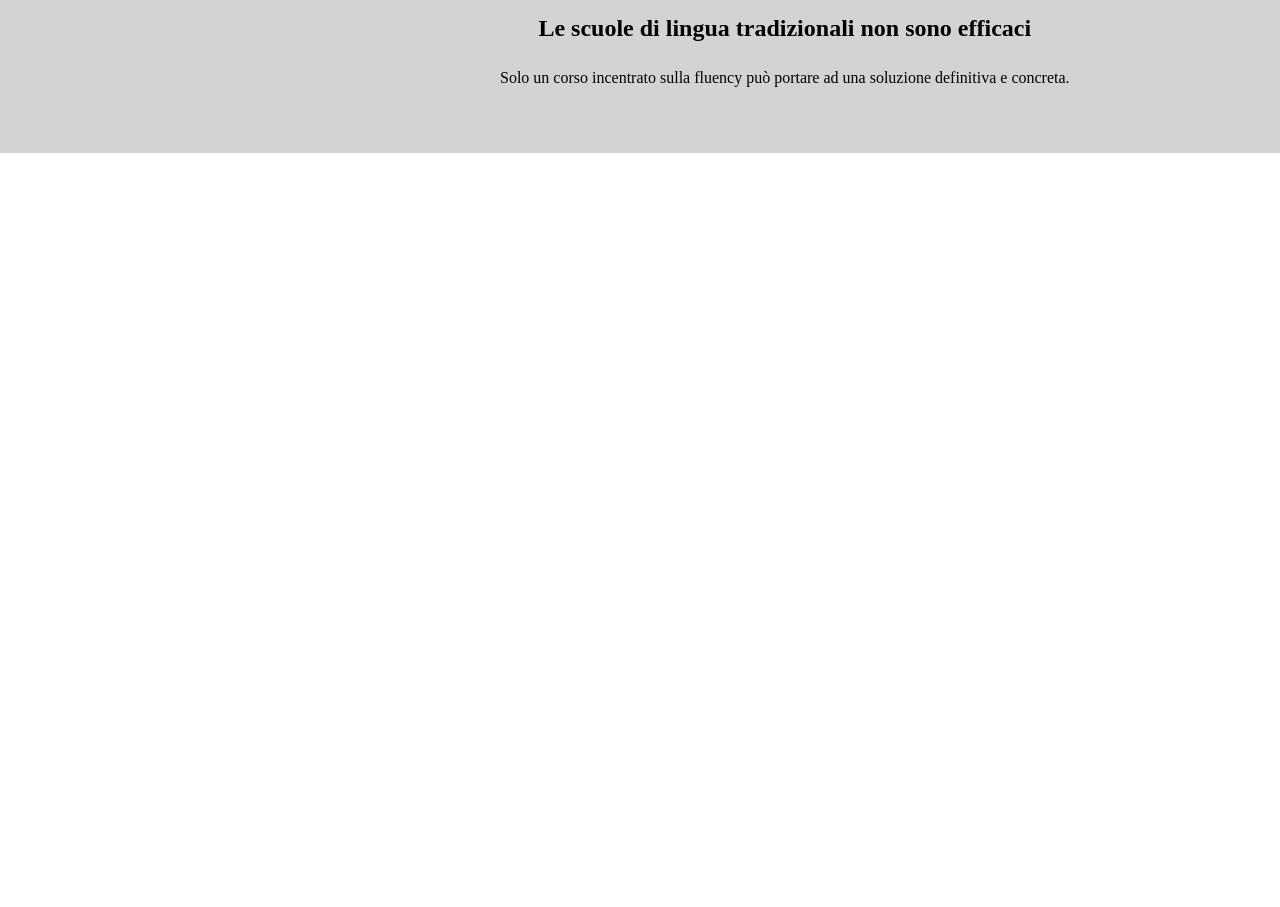
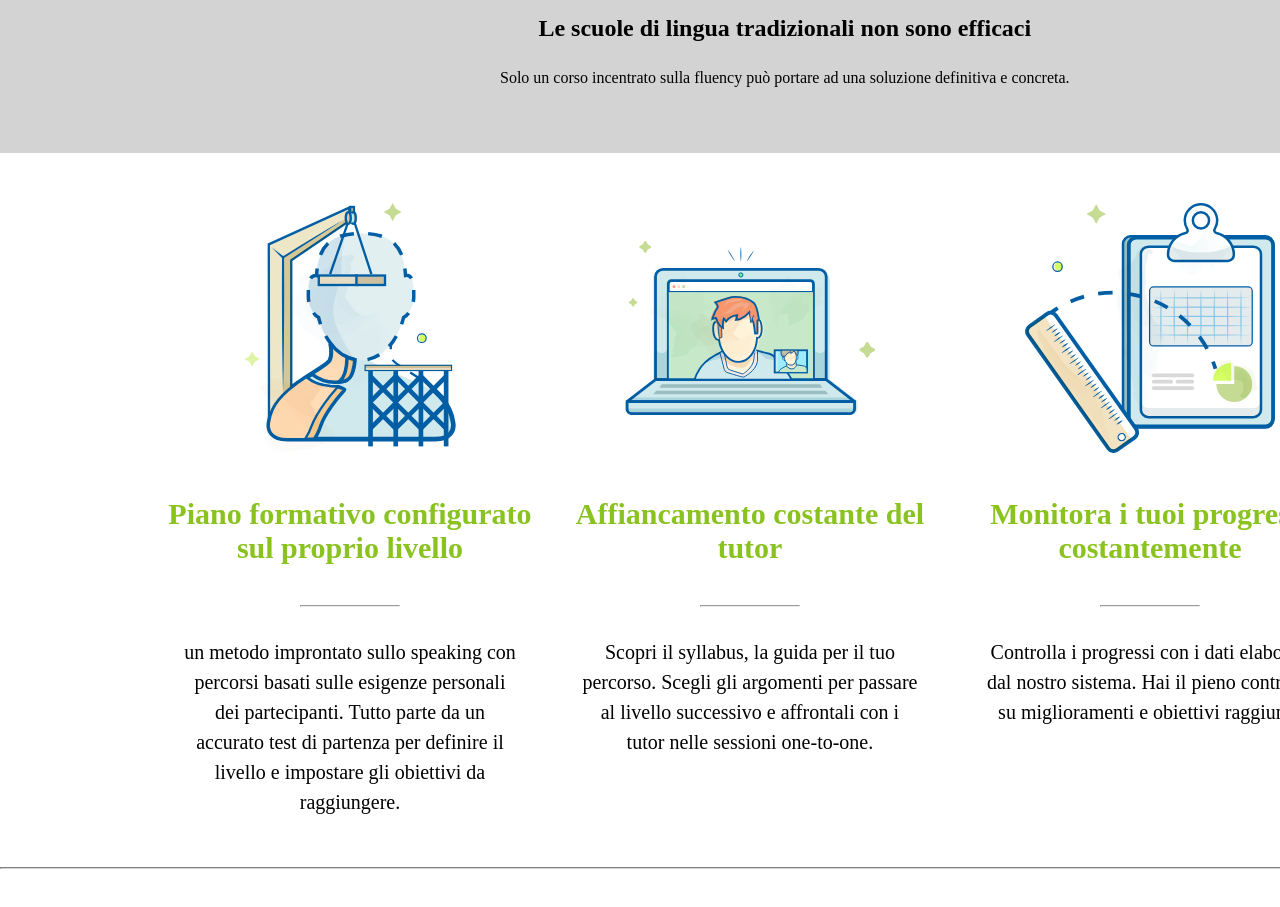
Before and after one commit to giosue-santoro/htmlcss-fluentify, a plain HTML site: page index.html in a window 1280 px wide. Shown: the part 647-1554 px from the top of the page. Before the commit the page ends 960 px from the top, so only its background shows below. Drawn offline with Linux system fonts and the light colour scheme.

Commit message:
Mid section completata

```diff
--- a/css/style.css
+++ b/css/style.css
@@ -1,8 +1,14 @@
-/* UTILITY E ALTRE */
+/* UTILITY E GENERALI */
 * {
   margin: 0;
   padding: 0;
   box-sizing: border-box;
+}
+
+.container {
+  width: 1500px;
+  height: 1960px;
+  margin: 0 auto;
 }
 
 .uppercase {
@@ -30,12 +36,29 @@
   outline: none;
 }
 
-.container {
-  width: 1500px;
-  height: 960px;
-  margin: 0 auto;
+.img-resize {
+  width: 250px;
+  height: 250px;
 }
-/* /UTILITY E ALTRE */
+
+.clearfix {
+  content: "";
+  display: table;
+  clear: both;
+}
+
+.mid-container h2 {
+  font-size: 30px;
+  color: #8ac21f;
+  margin: 40px 0;
+}
+
+.hr-resize {
+  width: 25%;
+  margin: auto;
+}
+
+/* /UTILITY E GENERALI */
 
 /* HEADER */
 header {
@@ -94,6 +117,38 @@ nav img {
   line-height: 50px;
 }
 
+.mid-container {
+  width: 1200px;
+  margin: 0 auto;
+  height: 600px;
+  padding-top: 50px;
+}
+
+.column-1 {
+  width: 33.33%;
+  text-align: center;
+}
+.column-2 {
+  width: 33.33%;
+  text-align: center;
+}
+.column-3 {
+  width: 33.33%;
+  text-align: center;
+}
+
+.mid-container p {
+  line-height: 30px;
+  font-size: 20px;
+  margin-top: 30px;
+  padding: 0 30px;
+}
+
+.mid-container-hr {
+  width: 100%;
+  border-color: #d3d3d3;
+  margin: 50px 0;
+}
 /* /MID SECTION */
 
 /* BUTTONS */
--- a/index.html
+++ b/index.html
@@ -45,23 +45,28 @@
         </div>
       </div>
 
-
-
-
-
-
-
-
-
-
-
-
-
-
-
-
-
-
+      <div class="mid-container clearfix">
+        <div class="column-1 float-l">
+          <img src="img/profile.svg" alt="profilo" class="img-resize">
+          <h2>Piano formativo configurato sul proprio livello</h2>
+          <hr class="hr-resize">
+          <p>un metodo improntato sullo speaking con percorsi basati sulle esigenze personali dei partecipanti. Tutto parte da un accurato test di partenza per definire il livello e impostare gli obiettivi da raggiungere.</p>
+        </div>
+        <div class="column-2 float-l">
+          <img src="img/computer.svg" alt="computer" class="img-resize">
+          <h2>Affiancamento costante del tutor</h2>
+          <hr class="hr-resize">
+          <p>Scopri il syllabus, la guida per il tuo percorso. Scegli gli argomenti per passare al livello successivo e affrontali con i tutor nelle sessioni one-to-one.</p>
+        </div>
+        <div class="column-3 float-r">
+          <img src="img/doc.svg" alt="documento" class="img-resize">
+          <h2>Monitora i tuoi progressi costantemente</h2>
+          <hr class="hr-resize">
+          <p>Controlla i progressi con i dati elaborati dal nostro sistema. Hai il pieno controllo su miglioramenti e obiettivi raggiunti.</p>
+        </div>
+      </div>
+      <hr class="mid-container-hr">
+      <!-- /Mid section -->
     </div>
   </body>
 </html>
```
Also changed, not shown: 1 other file. Lines whose indentation alone changed are shown as unchanged.
